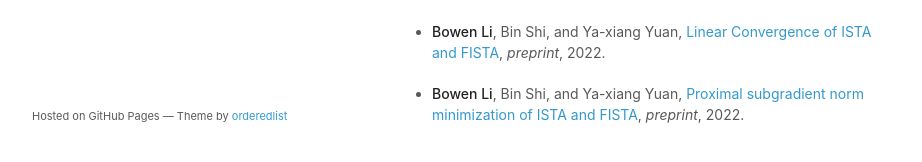
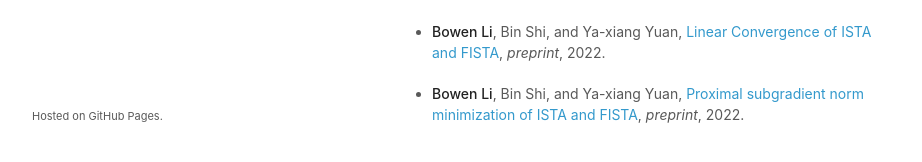
Before and after one commit to bowenyl/bowenyl.github.io, a Jekyll site: the page index.html, which Jekyll copies as it is, in a window 1280 px wide and 1046 px high. Shown: the part 851-1013 px from the top of the window, without its empty margins (178-1100 px from the left). Built offline with Jekyll 4.4.1, drawn with Linux system fonts in a browser that asks for light colours; nearby versions of some CDN libraries; some web fonts are replaced.

Commit message:
Update index.html

```diff
--- a/index.html
+++ b/index.html
@@ -137,7 +137,7 @@
           </ul>
       </section>
       <footer>
-        <p><small>Hosted on GitHub Pages &mdash; Theme by <a href="https://github.com/orderedlist">orderedlist</a></small></p>
+        <p><small>Hosted on GitHub Pages.</small></p>
       </footer>
     </div>
     <script src="assets/js/scale.fix.js"></script>
```
